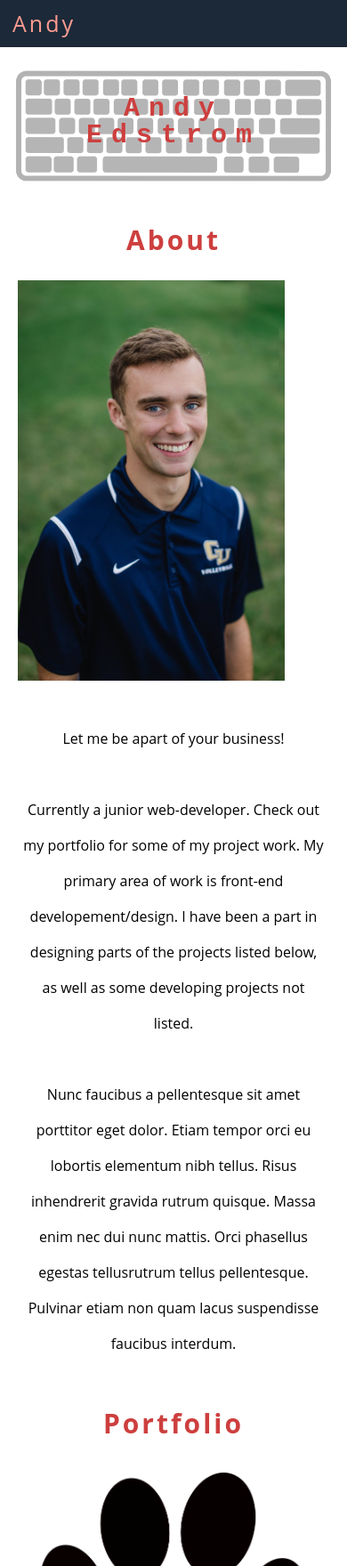
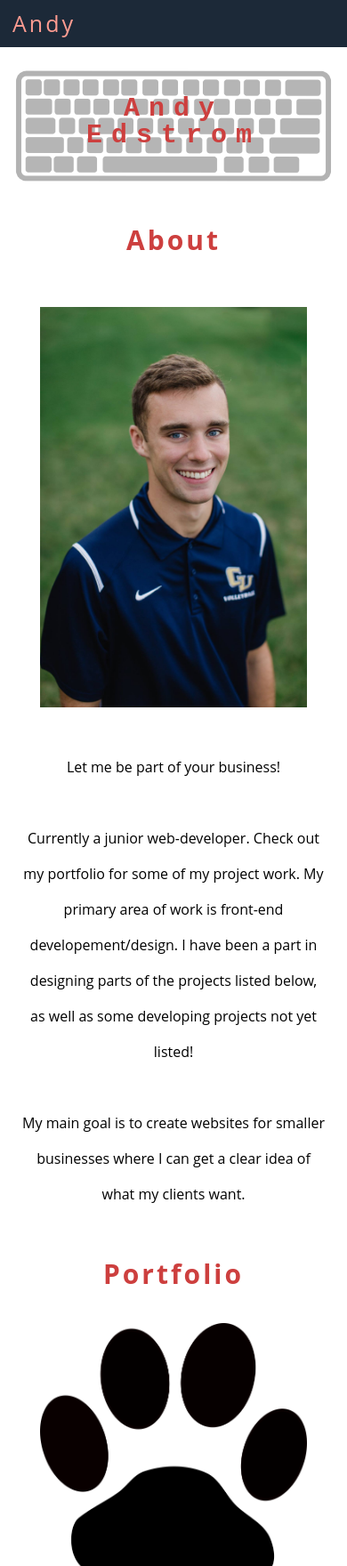
Before and after one commit to andree15/Andy-Edstrom-Website, a plain HTML site: page index.html in a window 390 px wide. Shown: the top 1760 px of the page at 89% size. Drawn offline with Linux system fonts and the light colour scheme.

Commit message:
small final CSS edits

```diff
--- a/assets/css/style.css
+++ b/assets/css/style.css
@@ -3,6 +3,7 @@ body {
   font-family: "Open Sans";
   margin-left: 100px;
   margin-right: 100px;
+  scroll-behavior: smooth
 }
 
 h1{
@@ -45,7 +46,7 @@ h4{
   margin-left: 100px;
   transition: .5s;
 }
-#andy:hover{color:black;
+#andy:hover{color:white;
 transition: .5s;}
 
 /* Container for the right pos NavBar Links */
@@ -61,6 +62,12 @@ transition: .5s;}
   margin-left: 20px;
   text-decoration: none;
   letter-spacing: 3px;
+
+}
+
+.links:hover{
+  color: white;
+  transition: .5s
 }
 
 /* Container for Photo and Text on Photo */
@@ -96,6 +103,12 @@ transition: .5s;}
   align-items: flex-start;
 }
 
+#headshot-container{
+  text-align: center;
+  max-width: 100%;
+  margin-top: 30px;
+}
+
 /* Headshot */
 #my-picture{
   max-width: 300px;
@@ -110,7 +123,7 @@ transition: .5s;}
   padding: 15px;
 }
 
-/* Portfilio Images */
+/* Portfilio Images Container */
 .project-pictures {
   display: flex;
   flex-direction: row;
@@ -128,11 +141,17 @@ transition: .5s;}
 .portfolio-text{
   margin: 20px;
   font-size: 25px;
+  transition: .5s
 }
 
 /* Github Link */
 .github-text{
   font-family: 'Courier New', Courier, monospace;
+}
+
+.portfolio-text:hover, .github-text:hover{
+  color: #cd3f3e;
+  transition: .5s;
 }
 
 /* Break Under Portfolio */
@@ -195,10 +214,7 @@ a{
   transition: .5s
 }
 
-a:hover{
-  color: black;
-  transition: .5s
-}
+
 
 
 /* Media Queries */
@@ -260,6 +276,7 @@ a:hover{
 
   #about-section{
   flex-flow: column;
+  align-items: center;
   }
 
   .project-pictures{
--- a/index.html
+++ b/index.html
@@ -29,13 +29,13 @@
     </nav>
     <!-- Navbar -->
 
-    <!-- Photo Container -->
+    <!-- Keyboard Photo Container -->
     <div id="photocontainer">
         <img id="mainphoto"
             src="./assets/images/computer-keyboard-clip-art-big-image-png-keyboard-clip-art-2400_2400.png" alt="JS">
         <header class="centered">Andy Edstrom</header>
     </div>
-    <!-- Photo Container -->
+    <!-- Keyboard Photo Container -->
 
 
     <!-- Content -->
@@ -47,19 +47,19 @@
                 <h1 id="about">About</h1>
             </container>
         <div id="about-section">
-            <img id="my-picture" src="assets/images/20819153_10155086293223425_4627953392405322799_o2.jpeg">
+            <div id="headshot-container">
+                <img id="my-picture" src="assets/images/20819153_10155086293223425_4627953392405322799_o2.jpeg">
+            </div>
             <container id="biography">
-                Let me be apart of your business!
+                Let me be part of your business!
                 <br>
                 <br>
                 Currently a junior web-developer. Check out my portfolio for some of my project work. My primary area of work is front-end
                 developement/design. I have been a part in designing parts of the projects listed below, as well as some developing projects
-                not listed.
+                not yet listed!
                 <br>
                 <br>
-                Nunc faucibus a pellentesque sit amet porttitor eget dolor. Etiam tempor orci eu lobortis elementum nibh tellus.
-                Risus inhendrerit gravida rutrum quisque. Massa enim nec dui nunc mattis. Orci phasellus egestas tellusrutrum
-                tellus pellentesque. Pulvinar etiam non quam lacus suspendisse faucibus interdum.
+                My main goal is to create websites for smaller businesses where I can get a clear idea of what my clients want.
             </container>
 
 
```
